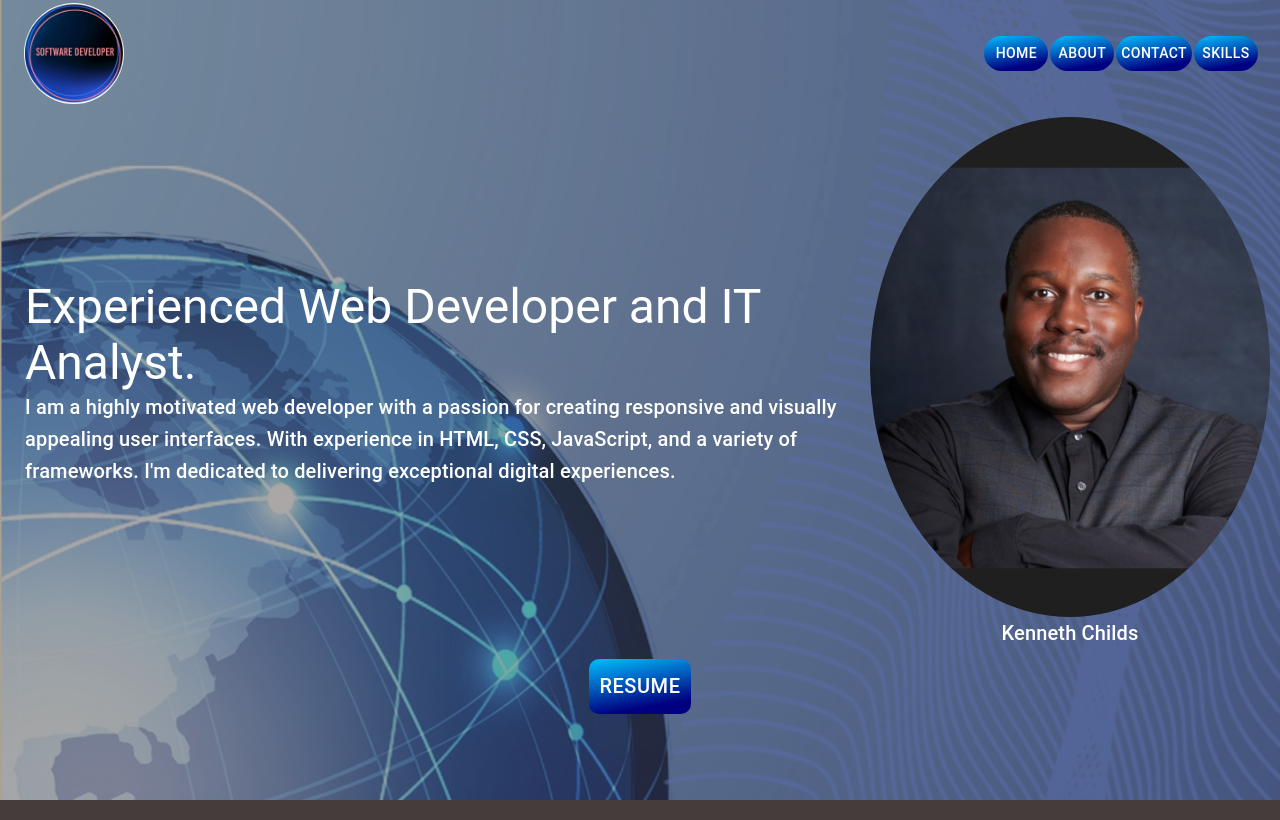
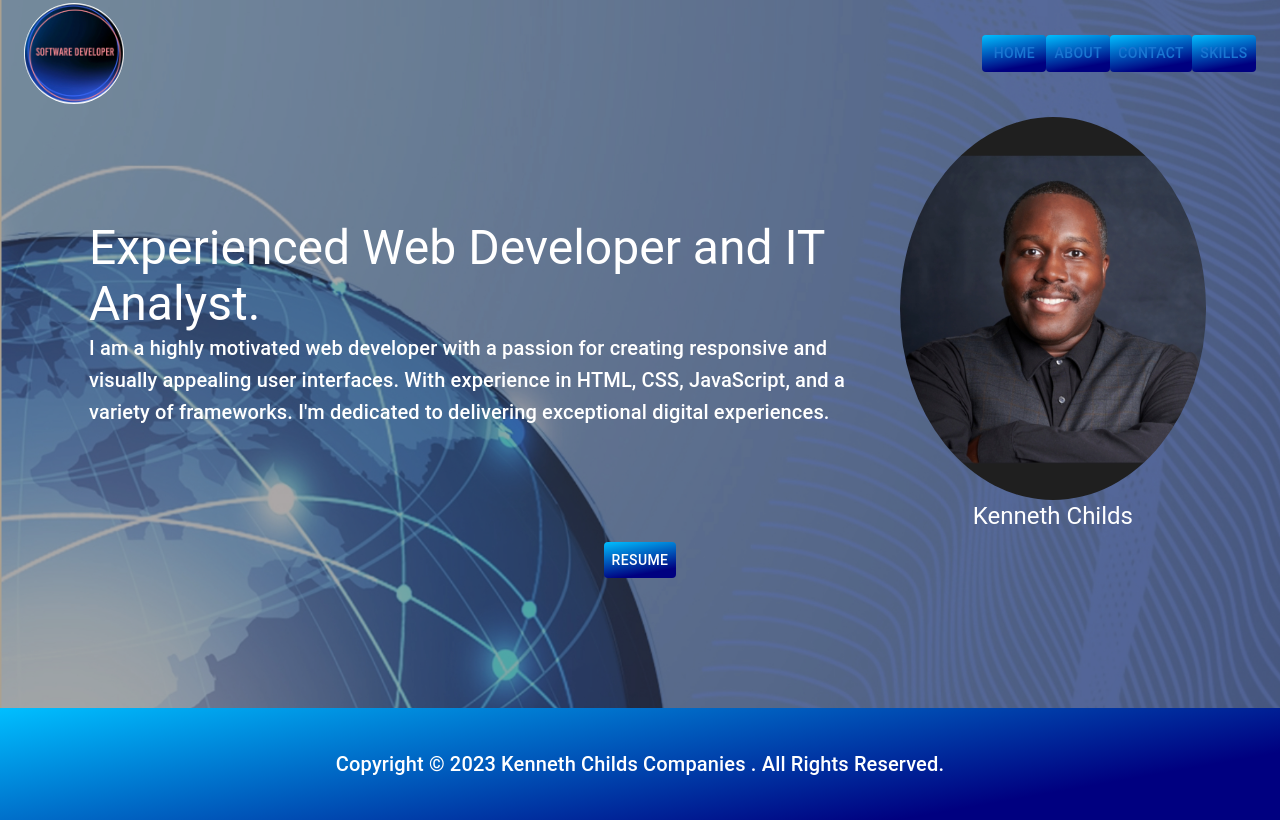
Before and after one commit to kchilds1/kenneth-website, a Next.js app: page / in a window 1280 px wide. Built offline with nearby package versions, Linux system fonts and the light colour scheme.

Commit message:
removed position:relative from CSS

```diff
--- a/src/pages/index.js
+++ b/src/pages/index.js
@@ -1,13 +1,23 @@
 import Head from "next/head";
 import React from "react";
-import { Inter } from "next/font/google";
 import styles from "../styles/Home.module.css";
+import { useRouter } from "next/router";
 
-import { AppBar, Toolbar, Typography, Box, Button, CardMedia } from "@mui/material";
+import {
+  Toolbar,
+  Typography,
+  Box,
+  Button,
+  CardMedia,
+  Container,
 
-const inter = Inter({ subsets: ["latin"] });
+} from "@mui/material";
+
+
 
 export default function Home() {
+  const router = useRouter();
+
   return (
     <>
       <Head>
@@ -16,73 +26,46 @@ export default function Home() {
         <meta name="viewport" content="width=device-width, initial-scale=1" />
       </Head>
       <Box>
-        <Toolbar sx={{padding:"0.1875rem"}}>
+        <Toolbar sx={{ padding: "3px" }}>
           <Typography variant="h4" component="div" sx={{ flexGrow: 1 }}>
             <CardMedia
-            component="img"
+              component="img"
               image="developer_logo.jpeg"
-              style={{ borderRadius: "50%", width: "6.25rem", maxWidth:"100%", height:"auto" }}
+              style={{
+              borderRadius: "100%",
+              width: "100px",
+              maxWidth: "100%",
+              height: "auto"
+            }}
+
               alt="logo"
             />
           </Typography>
-          <Button
-            sx={{
-              marginRight: "0.125rem",
-              background: "linear-gradient(170deg, deepskyblue, navy 80%)",
-              color: "white",
-              borderRadius: "3.125rem",
-              padding: "0.3125rem",
-            }}
-          >
-            HOME
-          </Button>
-          <Button
-            sx={{
-              marginRight: "0.125rem",
-              background: "linear-gradient(170deg, deepskyblue, navy 80%)",
-              color: "white",
-              borderRadius: "3.125rem",
-              padding: "0.3125rem",
-            }}
-          >
-            ABOUT
-          </Button>
-          <Button
-            sx={{
-              marginRight: "0.125rem",
-              background: "linear-gradient(170deg, deepskyblue, navy 80%)",
-              color: "white",
-              borderRadius: "3.125rem",
-              padding: "0.3125rem",
-            }}
-          >
-            CONTACT
-          </Button>
-          <Button
-            sx={{
-              marginRight: "-0.125rem",
-              background: "linear-gradient(170deg, deepskyblue, navy 80%)",
-              color: "white",
-              borderRadius: "3.125rem",
-              padding: "0.3125rem",
-            }}
-          >
-            SKILLS
-          </Button>
+          <Button className={styles.button} onClick={() => router.push(`/`)}>HOME</Button>
+          <Button className={styles.button} onClick={() => router.push(`/about/`)}>ABOUT</Button>
+          <Button className={styles.button} onClick={() => router.push(`/contacts/`)}>CONTACT</Button>
+          <Button className={styles.button} onClick={() => router.push(`/skills/`)}>SKILLS</Button>
         </Toolbar>
+
+        <Container>
         <Box
           sx={{
             display: "flex",
             justifyContent: "center",
             alignItems: "center",
-            padding: "0.625rem",
+            padding: "10px",
           }}
         >
-          <Box sx={{ display: "flex", flexDirection: "column",color:"white",padding:"15px" }}>
-            <Typography variant="h3" className={styles.text}>
-              Experienced
-              Web Developer
-              and IT Analyst.
+          <Box
+            sx={{
+              display: "flex",
+              flexDirection: "column",
+              color: "white",
+              padding: "15px",
+            }}
+          >
+            <Typography variant="h3">
+              Experienced Web Developer and IT Analyst.
             </Typography>
             <Typography variant="h6">
               I am a highly motivated web developer with a passion for creating
@@ -91,27 +74,44 @@ export default function Home() {
               dedicated to delivering exceptional digital experiences.
             </Typography>
           </Box>
-          <Box sx={{display:"flex", flexDirection:"column", alignItems:"center",color:"white"}}>
-          <CardMedia component="img"image="Profile_picture.jpg" style={{ width: "25rem", borderRadius: "50%" }} alt="professional photo" />
-          <Typography variant="h6">Kenneth Childs</Typography>
+          <Box
+            sx={{
+              display: "flex",
+              flexDirection: "column",
+              alignItems: "center",
+              color: "white",
+            }}
+          >
+            <CardMedia
+              component="img"
+              image="Profile_picture.jpg"
+              style={{ width: "100%", borderRadius: "50%" }}
+              alt="professional photo"
+            />
+            <Typography variant="h5">Kenneth Childs</Typography>
           </Box>
         </Box>
+         <Box sx={{ display: "flex", justifyContent: "center" }}>
+          <Button sx={{ background:"linear-gradient(170deg, deepskyblue, navy 80%)",color: "white"}}>RESUME</Button>
+         </Box>
+        </Container>
+      </Box>
+      <Box sx={{
 
-        <Box sx={{ display: "flex", justifyContent: "center" }}>
-          <Button
-            sx={{
-              background: "linear-gradient(170deg, deepskyblue, navy 80%)",
-              color: "white",
-              borderRadius: "0.625rem",
-              padding: "0.625rem",
-              fontSize: "1.25rem",
-              font: "bold",
-            }}
-          >
-            RESUME
-          </Button>
-        </Box>
-      </Box>
+
+           fontFamily: "'Roboto','Helvetica','Arial',sans-serif;",
+            display: "flex",
+           justifyContent: "center",
+            marginTop: "130px",
+            padding:"40px",
+           color: "white",
+            background: "linear-gradient(170deg, deepskyblue, navy 80%)"
+       }}>
+       <Typography variant="h6">
+
+       Copyright © 2023 Kenneth Childs Companies . All Rights Reserved.
+       </Typography>
+       </Box>
     </>
   );
 }
--- a/src/styles/Home.module.css
+++ b/src/styles/Home.module.css
@@ -1,236 +1,20 @@
 
 
-
-
-/* .main {
-   display: flex;
-  flex-direction: column;
-  justify-content: space-between;
-  align-items: center;
-  padding: 6rem;
-  min-height: 100vh;
-
-} */
-
-
-/*
-.description {
-  display: inherit;
-  justify-content: inherit;
-  align-items: inherit;
-  font-size: 0.85rem;
-  max-width: var(--max-width);
-  width: 100%;
-  z-index: 2;
-  font-family: var(--font-mono);
+.button {
+  margin-right: 2px;
+  background: linear-gradient(170deg, deepskyblue, navy 80%);
+  color: white;
+  border-radius: 15px;
+  padding: 5px;
 }
 
-.description a {
-  display: flex;
-  justify-content: center;
-  align-items: center;
-  gap: 0.5rem;
+.resumeButton{
+  background: linear-gradient(170deg, deepskyblue, navy 80%);
+  color: white;
+  border-radius: 10px;
+  font-size: 20px;
+  font: bold;
+   padding-bottom: 10px;
+  margin-bottom:10px;
+
 }
-
-.description p {
-  position: relative;
-  margin: 0;
-  padding: 1rem;
-  background-color: rgba(var(--callout-rgb), 0.5);
-  border: 1px solid rgba(var(--callout-border-rgb), 0.3);
-  border-radius: var(--border-radius);
-}
-
-.code {
-  font-weight: 700;
-  font-family: var(--font-mono);
-}
-
-.grid {
-  display: grid;
-  grid-template-columns: repeat(4, minmax(25%, auto));
-  max-width: var(--max-width);
-  width: 100%;
-}
-
-.card {
-  padding: 1rem 1.2rem;
-  border-radius: var(--border-radius);
-  background: rgba(var(--card-rgb), 0);
-  border: 1px solid rgba(var(--card-border-rgb), 0);
-  transition: background 200ms, border 200ms;
-}
-
-.card span {
-  display: inline-block;
-  transition: transform 200ms;
-}
-
-.card h2 {
-  font-weight: 600;
-  margin-bottom: 0.7rem;
-}
-
-.card p {
-  margin: 0;
-  opacity: 0.6;
-  font-size: 0.9rem;
-  line-height: 1.5;
-  max-width: 30ch;
-}
-
-.center {
-  display: flex;
-  justify-content: center;
-  align-items: center;
-  position: relative;
-  padding: 4rem 0;
-}
-
-.center::before {
-  background: var(--secondary-glow);
-  border-radius: 50%;
-  width: 480px;
-  height: 360px;
-  margin-left: -400px;
-}
-
-.center::after {
-  background: var(--primary-glow);
-  width: 240px;
-  height: 180px;
-  z-index: -1;
-}
-
-.center::before,
-.center::after {
-  content: '';
-  left: 50%;
-  position: absolute;
-  filter: blur(45px);
-  transform: translateZ(0);
-} */
-
-/* .logo {
-  position: relative;
-}
-/* Enable hover only on non-touch devices */
-/* @media (hover: hover) and (pointer: fine) {
-  .card:hover {
-    background: rgba(var(--card-rgb), 0.1);
-    border: 1px solid rgba(var(--card-border-rgb), 0.15);
-  }
-
-  .card:hover span {
-    transform: translateX(4px);
-  }
-}
-
-@media (prefers-reduced-motion) {
-  .card:hover span {
-    transform: none;
-  }
-}
-
-/* Mobile */
-/* @media (max-width: 700px) {
-  .content {
-    padding: 4rem;
-  }
-
-  .grid {
-    grid-template-columns: 1fr;
-    margin-bottom: 120px;
-    max-width: 320px;
-    text-align: center;
-  }
-
-  .card {
-    padding: 1rem 2.5rem;
-  }
-
-  .card h2 {
-    margin-bottom: 0.5rem;
-  }
-
-  .center {
-    padding: 8rem 0 6rem;
-  } */
-
-  /* .center::before {
-    transform: none;
-    height: 300px;
-  }
-
-  .description {
-    font-size: 0.8rem;
-  }
-
-  .description a {
-    padding: 1rem;
-  }
-
-  .description p,
-  .description div {
-    display: flex;
-    justify-content: center;
-    position: fixed;
-    width: 100%;
-  } */
-
-  /* .description p {
-    align-items: center;
-    inset: 0 0 auto;
-    padding: 2rem 1rem 1.4rem;
-    border-radius: 0;
-    border: none;
-    border-bottom: 1px solid rgba(var(--callout-border-rgb), 0.25);
-    background: linear-gradient(
-      to bottom,
-      rgba(var(--background-start-rgb), 1),
-      rgba(var(--callout-rgb), 0.5)
-    );
-    background-clip: padding-box;
-    backdrop-filter: blur(24px);
-  }
-
-  .description div {
-    align-items: flex-end;
-    pointer-events: none;
-    inset: auto 0 0;
-    padding: 2rem;
-    height: 200px;
-    background: linear-gradient(
-      to bottom,
-      transparent 0%,
-      rgb(var(--background-end-rgb)) 40%
-    );
-    z-index: 1;
-  }
-} */
-
-/* Tablet and Smaller Desktop */
-/* @media (min-width: 701px) and (max-width: 1120px) {
-  .grid {
-    grid-template-columns: repeat(2, 50%);
-  }
-}
-
-@media (prefers-color-scheme: dark) {
-  .vercelLogo {
-    filter: invert(1);
-  }
-
-  .logo {
-    filter: invert(1) drop-shadow(0 0 0.3rem #ffffff70);
-  }
-}
-
-@keyframes rotate {
-  from {
-    transform: rotate(360deg);
-  }
-  to {
-    transform: rotate(0deg);
-  }
-}  */
--- a/src/styles/globals.css
+++ b/src/styles/globals.css
@@ -3,14 +3,16 @@
      box-sizing: border-box;
       margin:0;
      padding:0;
-    font-size: 16px;
+
  }
 
   body{
-   position: relative;
+   /* position: relative;  */
    background-color: rgb(70, 60, 60);
+    margin: 0;
+    padding: 0;
+    overflow:hidden;
 
-    font-size: 2rem;
 }
 
 body::before{
@@ -23,17 +25,24 @@ body::before{
     position: absolute;
     inset: 0;
     opacity: 0.55;
-    height: 100vh;
+    height: 100%;
+    z-index: -1;
+    top:0;
+    left:0;
+
 }
 
-h1, h2,h3, h4, h5, h6, img{
+h1, h2,h3, h4, h5, h6, img, .footer {
     isolation: isolate;
 }
 
-/* h1{
-    font-size: 2rem;
+@media (max-width: 770px) {
+    body::before {
+        background-size: cover;
+         content:'';
+        height:100vh;
+        width:100%;
+        margin-bottom: 100px;
     }
 
-h2{
-    font-size: 1.5rem;
-} */
+}
```
Also changed, not shown: src/pages/about.js (added, +11 -0 lines), src/pages/contacts.js (added, +8 -0 lines), src/pages/skills.js (added, +9 -0 lines). Lines whose indentation alone changed are shown as unchanged.
